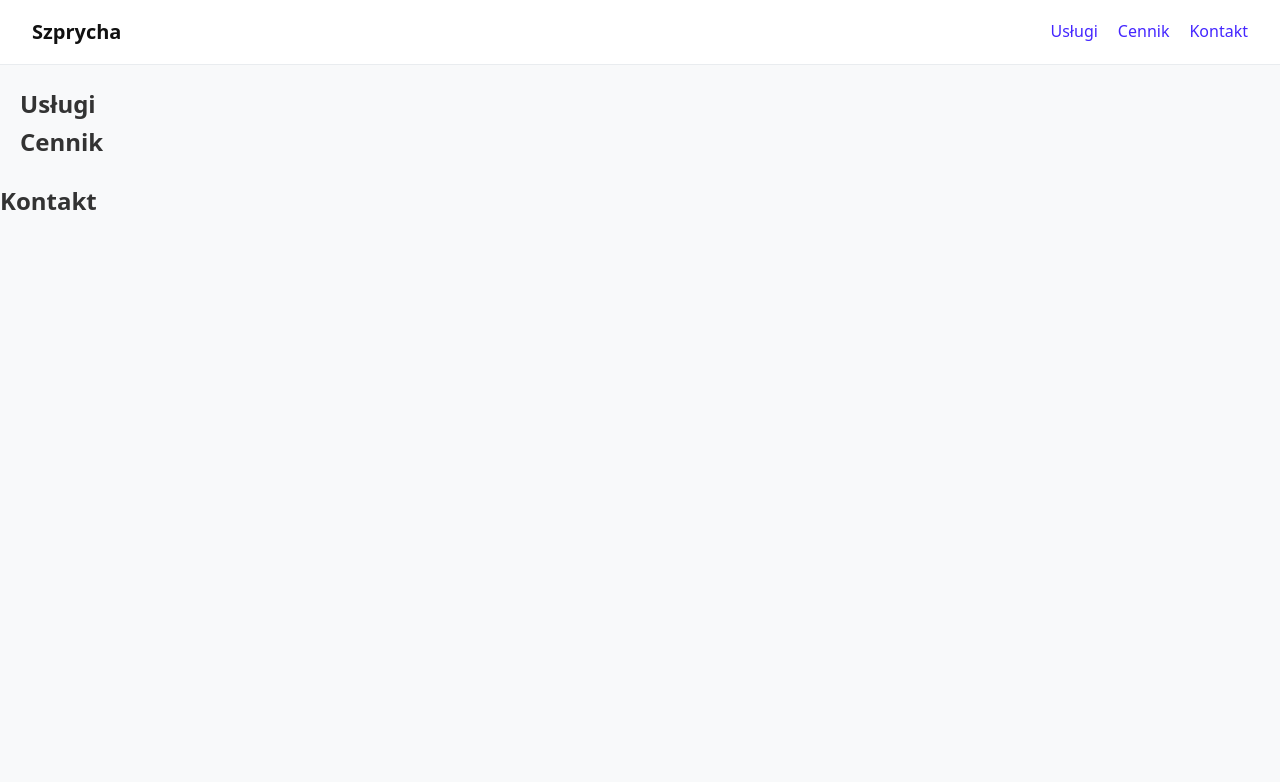
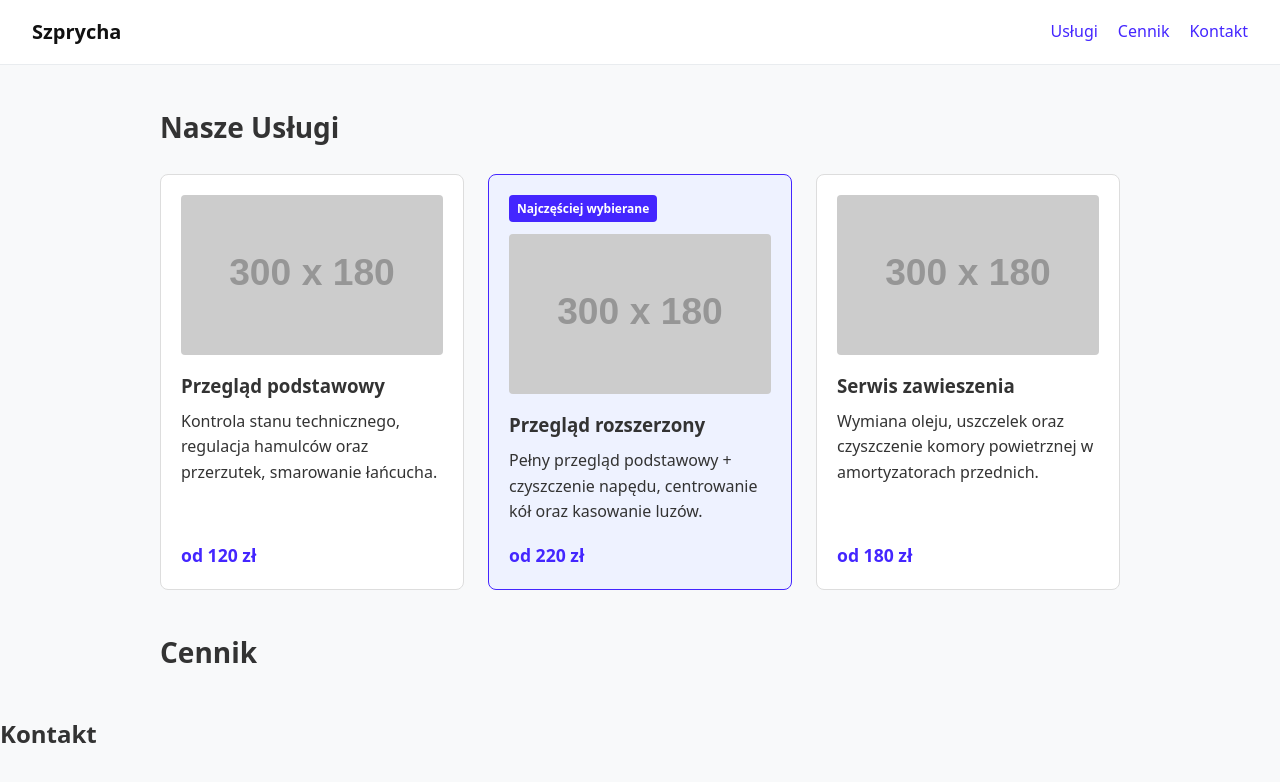
Before and after one commit to Xaaki/ti-lab-dalewki, a plain HTML site: page index.html in a window 1280 px wide. Drawn offline with Linux system fonts and the light colour scheme; placeholder pictures from the web are drawn by us.

Commit message:
lab1: karty uslug

```diff
--- a/index.html
+++ b/index.html
@@ -18,11 +18,36 @@
     </header>
 
     <main>
-        <section id="uslugi">
-            <h2>Usługi</h2>
+        <!-- Sekcja 1: Karty usług (Zadanie 3) -->
+        <section id="uslugi" class="section">
+            <h2>Nasze Usługi</h2>
+            <div class="cards">
+                <article class="card">
+                    <img src="https://via.placeholder.com/300x180?text=Przeglad" alt="Zdjęcie przedstawiające przegląd roweru w warsztacie" class="card-img">
+                    <h3>Przegląd podstawowy</h3>
+                    <p>Kontrola stanu technicznego, regulacja hamulców oraz przerzutek, smarowanie łańcucha.</p>
+                    <p class="card_price">od 120 zł</p>
+                </article>
+
+                <article class="card card--highlight">
+                    <div class="badge">Najczęściej wybierane</div>
+                    <img src="https://via.placeholder.com/300x180?text=Pakiet+Glowny" alt="Mechanik serwisujący napęd rowerowy" class="card-img">
+                    <h3>Przegląd rozszerzony</h3>
+                    <p>Pełny przegląd podstawowy + czyszczenie napędu, centrowanie kół oraz kasowanie luzów.</p>
+                    <p class="card_price">od 220 zł</p>
+                </article>
+
+                <article class="card">
+                    <img src="https://via.placeholder.com/300x180?text=Serwis+Amortyzatora" alt="Rozłożony amortyzator rowerowy na stole serwisowym" class="card-img">
+                    <h3>Serwis zawieszenia</h3>
+                    <p>Wymiana oleju, uszczelek oraz czyszczenie komory powietrznej w amortyzatorach przednich.</p>
+                    <p class="card_price">od 180 zł</p>
+                </article>
+            </div>
         </section>
 
-        <section id="cennik">
+        <!-- Sekcja 2: Cennik (rozwiniemy w Zadaniu 4) -->
+        <section id="cennik" class="section">
             <h2>Cennik</h2>
         </section>
     </main>
--- a/style.css
+++ b/style.css
@@ -12,7 +12,7 @@ body {
     color: #333;
 }
 
-/* Nagłówek i nawigacja - Zadanie 2 */
+/* Nagłówek i nawigacja */
 .site-header {
     display: flex;
     justify-content: space-between;
@@ -44,7 +44,67 @@ body {
     color: #1a00b8;
 }
 
-/* Sekcje robocze */
-main {
+/* Sekcje */
+.section {
+    max-width: 1000px;
+    margin: 40px auto;
+    padding: 0 20px;
+}
+
+.section h2 {
+    margin-bottom: 24px;
+    font-size: 1.75rem;
+}
+
+/* Karty usług - Zadanie 3 */
+.cards {
+    display: flex;
+    flex-wrap: wrap;
+    gap: 24px;
+}
+
+.card {
+    flex: 1 1 260px;
+    background: #ffffff;
+    border: 1px solid #ddd;
+    border-radius: 8px;
     padding: 20px;
+    display: flex;
+    flex-direction: column;
 }
+
+.card--highlight {
+    border-color: #4426FF;
+    background-color: #EEF2FF;
+}
+
+.badge {
+    align-self: flex-start;
+    background-color: #4426FF;
+    color: #ffffff;
+    font-size: 0.75rem;
+    padding: 4px 8px;
+    border-radius: 4px;
+    margin-bottom: 12px;
+    font-weight: bold;
+}
+
+.card-img {
+    width: 100%;
+    height: 160px;
+    object-fit: cover;
+    border-radius: 4px;
+    margin-bottom: 16px;
+}
+
+.card h3 {
+    margin-bottom: 8px;
+}
+
+.card_price {
+    margin-top: auto;
+    padding-top: 16px;
+    font-weight: bold;
+    font-size: 1.1rem;
+    color: #4426FF;
+}
```
